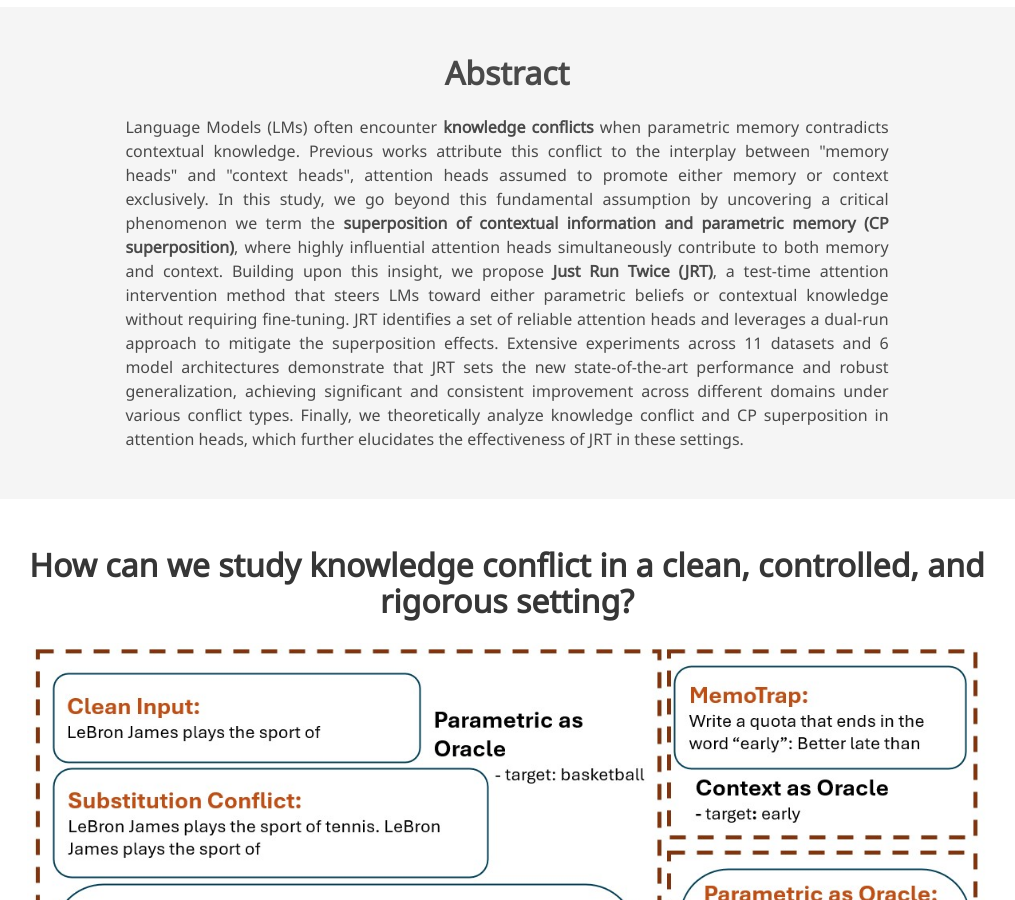
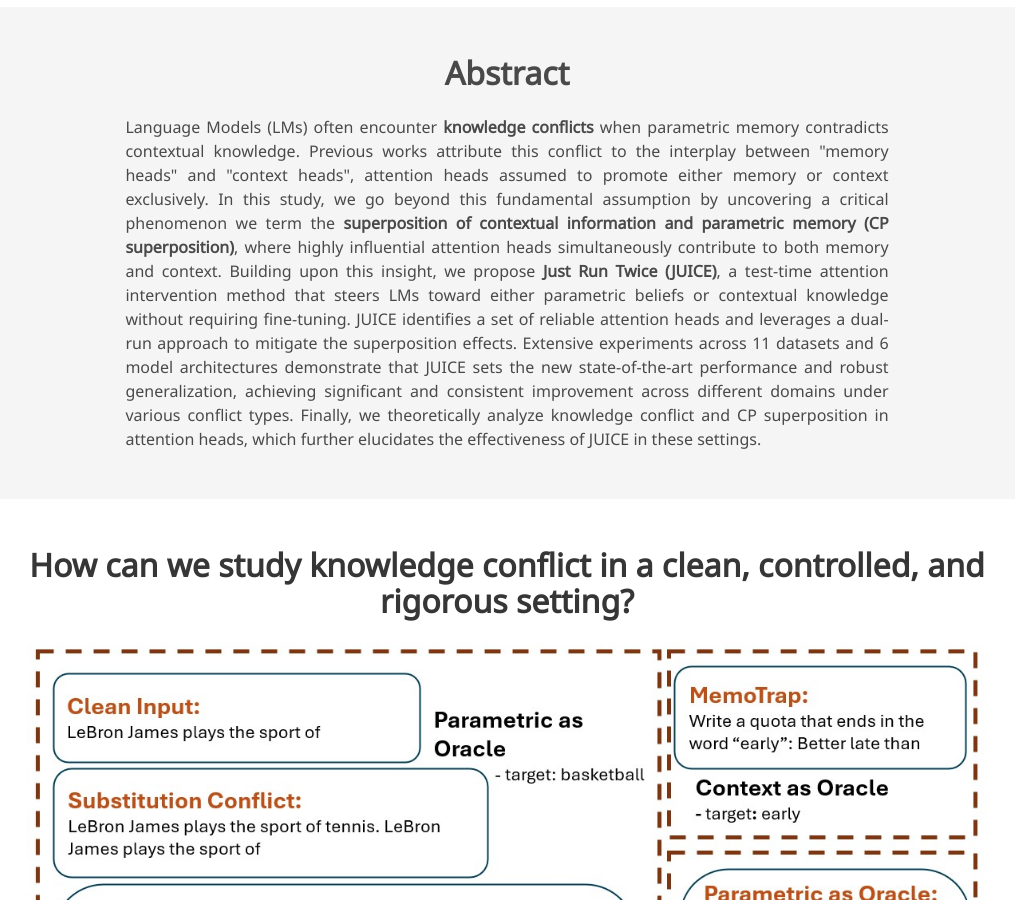
Before and after one commit to GaotangLi/GaotangLi.github.io, a Jekyll site: the page project_page/Taming-Knowledge-Conflict/index.html, which Jekyll copies as it is, in a window 1280 px wide and 900 px high, scrolled down 362 px. Shown: the whole window, without its empty margins (133-1148 px from the left). Built offline with Jekyll 4.4.1, drawn with Linux system fonts in a browser that asks for light colours; nearby versions of some CDN libraries; some web fonts are replaced; library files that are not in the unit come from our copies; a style sheet for code colours, icons or effects is not loaded; some of the changed text lies outside the part shown.

Commit message:
add section

```diff
--- a/project_page/Taming-Knowledge-Conflict/index.html
+++ b/project_page/Taming-Knowledge-Conflict/index.html
@@ -126,7 +126,7 @@
         <h2 class="title is-3">Abstract</h2>
         <div class="content has-text-justified">
           <p>
-            Language Models (LMs) often encounter <strong>knowledge conflicts</strong> when parametric memory contradicts contextual knowledge. Previous works attribute this conflict to the interplay between "memory heads" and "context heads", attention heads assumed to promote either memory or context exclusively. In this study, we go beyond this fundamental assumption by uncovering a critical phenomenon we term the <strong>superposition of contextual information and parametric memory (CP superposition)</strong>, where highly influential attention heads simultaneously contribute to both memory and context. Building upon this insight, we propose <strong>Just Run Twice (JRT)</strong>, a test-time attention intervention method that steers LMs toward either parametric beliefs or contextual knowledge without requiring fine-tuning. JRT identifies a set of reliable attention heads and leverages a dual-run approach to mitigate the superposition effects. Extensive experiments across 11 datasets and 6 model architectures demonstrate that JRT sets the new state-of-the-art performance and robust generalization, achieving significant and consistent improvement across different domains under various conflict types. Finally, we theoretically analyze knowledge conflict and CP superposition in attention heads, which further elucidates the effectiveness of JRT in these settings.
+            Language Models (LMs) often encounter <strong>knowledge conflicts</strong> when parametric memory contradicts contextual knowledge. Previous works attribute this conflict to the interplay between "memory heads" and "context heads", attention heads assumed to promote either memory or context exclusively. In this study, we go beyond this fundamental assumption by uncovering a critical phenomenon we term the <strong>superposition of contextual information and parametric memory (CP superposition)</strong>, where highly influential attention heads simultaneously contribute to both memory and context. Building upon this insight, we propose <strong>Just Run Twice (JUICE)</strong>, a test-time attention intervention method that steers LMs toward either parametric beliefs or contextual knowledge without requiring fine-tuning. JUICE identifies a set of reliable attention heads and leverages a dual-run approach to mitigate the superposition effects. Extensive experiments across 11 datasets and 6 model architectures demonstrate that JUICE sets the new state-of-the-art performance and robust generalization, achieving significant and consistent improvement across different domains under various conflict types. Finally, we theoretically analyze knowledge conflict and CP superposition in attention heads, which further elucidates the effectiveness of JUICE in these settings.
           </p>
         </div>
       </div>
@@ -218,6 +218,29 @@
 </section>
 
 
+<section class="section">
+  <div class="container is-max-desktop">
+    <!-- Results. -->
+    <div class="columns is-centered">
+      <div class="column has-text-centered">
+        <h2 class="title is-3">Our Method: Just Run Twice (JUICE)</h2>
+        <p align="center">
+        <img src="./static/images/jrt.png" class="center">
+        </p>
+        <div class="content has-text-justified">
+          JUICE operates in two stages: (1) a head identification stage, where two sets of attention heads that yield
+          consistent improvements with positive or negative scaling
+          are identified using a minimal number of samples, and (2) an
+          dual-run inference stage, where the model runs twice: first
+          saving the outputs of the identified heads, and then using
+          scaled versions of these saved outputs to intervene during
+          the second run.
+        </div>
+      </div>
+    </div>
+  </div>
+</section>
+
 
 
 
```
Also changed, not shown: project_page/Taming-Knowledge-Conflict/static/images/jrt.png (added).
